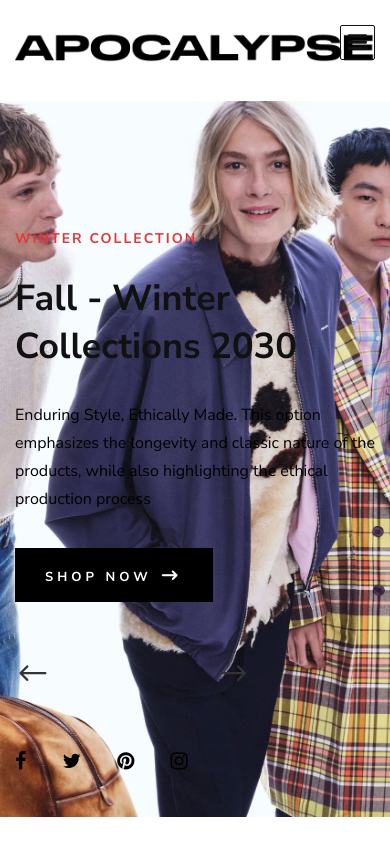
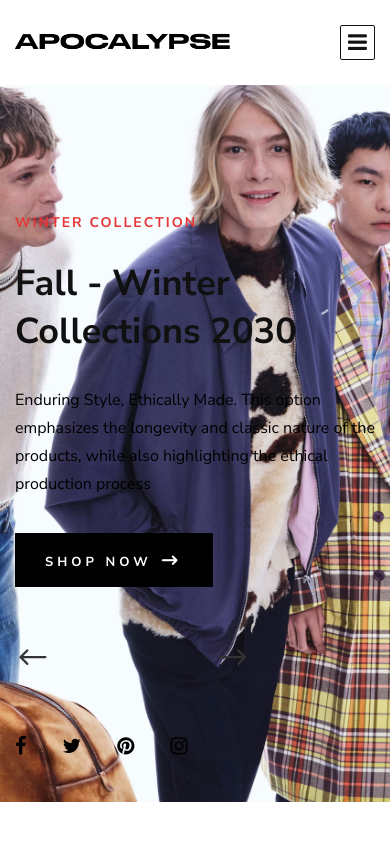
Before and after one commit to akshayryakawar/Apocalypse-Fashion, a plain HTML site: page Apocalypse-Fashion/index.html in a window 390 px wide. Shown: the top 844 px of the page. Drawn offline with Linux system fonts and the light colour scheme.

Commit message:
Update style.css

```diff
--- a/Apocalypse-Fashion/css/style.css
+++ b/Apocalypse-Fashion/css/style.css
@@ -3848,4 +3848,7 @@ ol {
 	.categories__text:before {
 		height: 250px;
 	}
-}
+		.header__logo{
+		max-width: 60%;
+	}
+}
```
